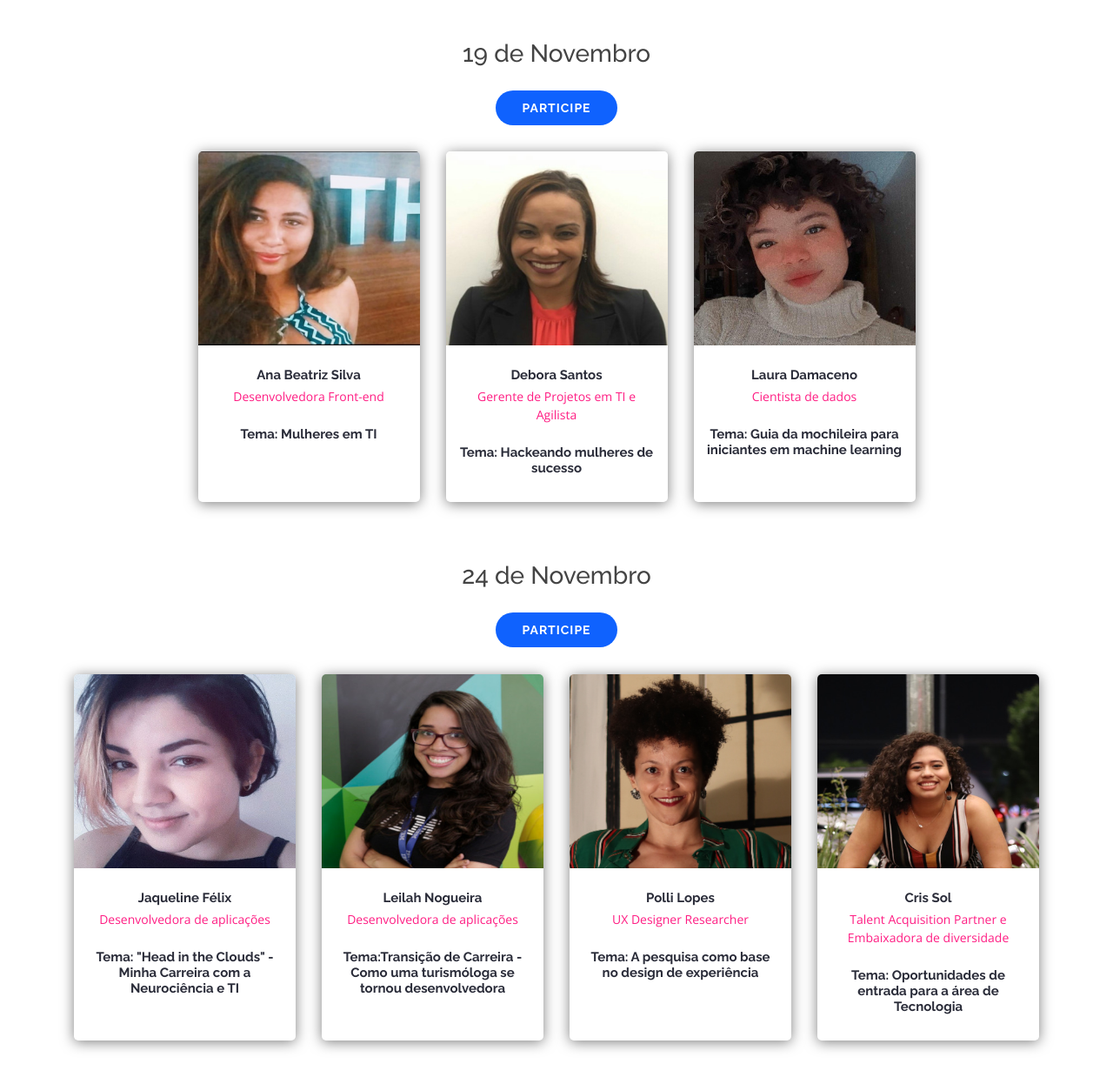
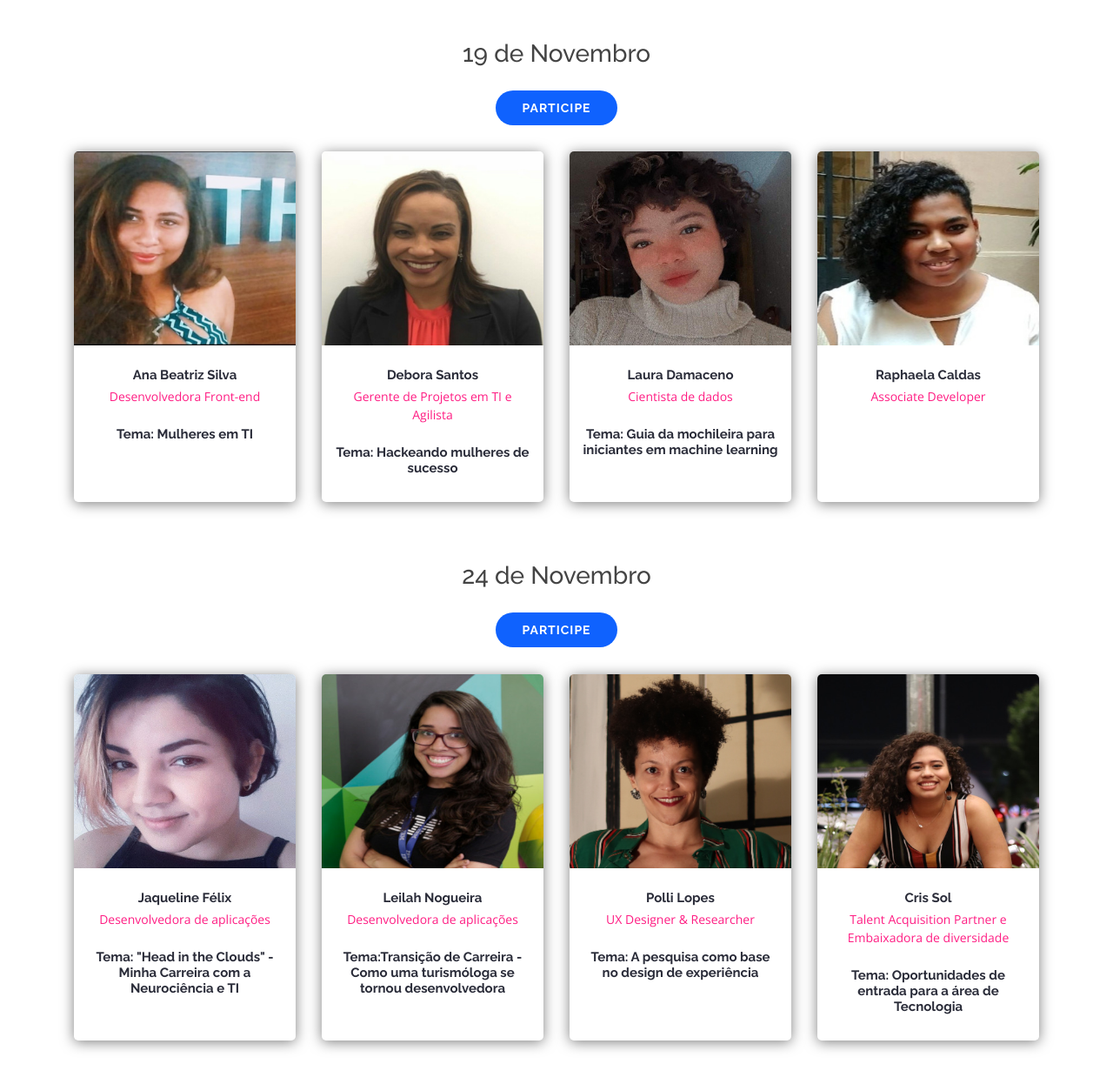
Before and after one commit to Edlaine-Pontes/mulheresv1, a plain HTML site: page index.html in a window 1280 px wide. Shown: the part 2761-4007 px from the top of the page at 87% size. Drawn offline with nearby package versions, Linux system fonts and the light colour scheme; files whose address does not match are found by name.

Commit message:
ajuste pagina social

```diff
--- a/index.html
+++ b/index.html
@@ -347,22 +347,22 @@
             </div>
           </div>
 
-          <!-- <div class="col-lg-3 col-md-4 d-flex text-center">
+          <div class="col-lg-3 col-md-4 d-flex text-center">
             <div class="member" data-aos="fade-up">
               <div class="member-img">
-                <img src="assets/img/team/Juliana-Baldessarini.jpeg" class="img-fluid" alt="">
+                <img src="assets/img/team/Raphaela.jpeg" class="img-fluid" alt="">
                 <div class="social">
 
-                  <a href="https://www.linkedin.com/in/juliana-baldessarini-63826536/" target="blank"><i class="icofont-linkedin"></i></a>
+                  <a href="https://www.linkedin.com/in/raphaelacaldas/" target="blank"><i class="icofont-linkedin"></i></a>
                 </div>
               </div>
                 <div class="member-info">
-                  <h4>Juliana Baldessarini</h4>
-                  <span>CX Specialist</span><br>
-                  <h4>Tema: O que é ser uma Xpeer no Nubank?</h4>
+                  <h4>Raphaela Caldas</h4>
+                  <span>Associate Developer</span><br>
+                  <!-- <h4>Tema: O que é ser uma Xpeer no Nubank?</h4> -->
                 </div>
             </div>
-          </div> -->
+          </div>
 
 
         </div>
@@ -423,7 +423,7 @@
               </div>
                 <div class="member-info">
                   <h4>Polli Lopes  </h4>
-                  <span>UX Designer Researcher</span><br>
+                  <span>UX Designer & Researcher</span><br>
                   <h4>Tema: A pesquisa como base no design de experiência</h4>
                 </div>
             </div>
```
Also changed, not shown: assets/img/num2.jpeg, assets/img/team/Raphaela.jpeg (added).
